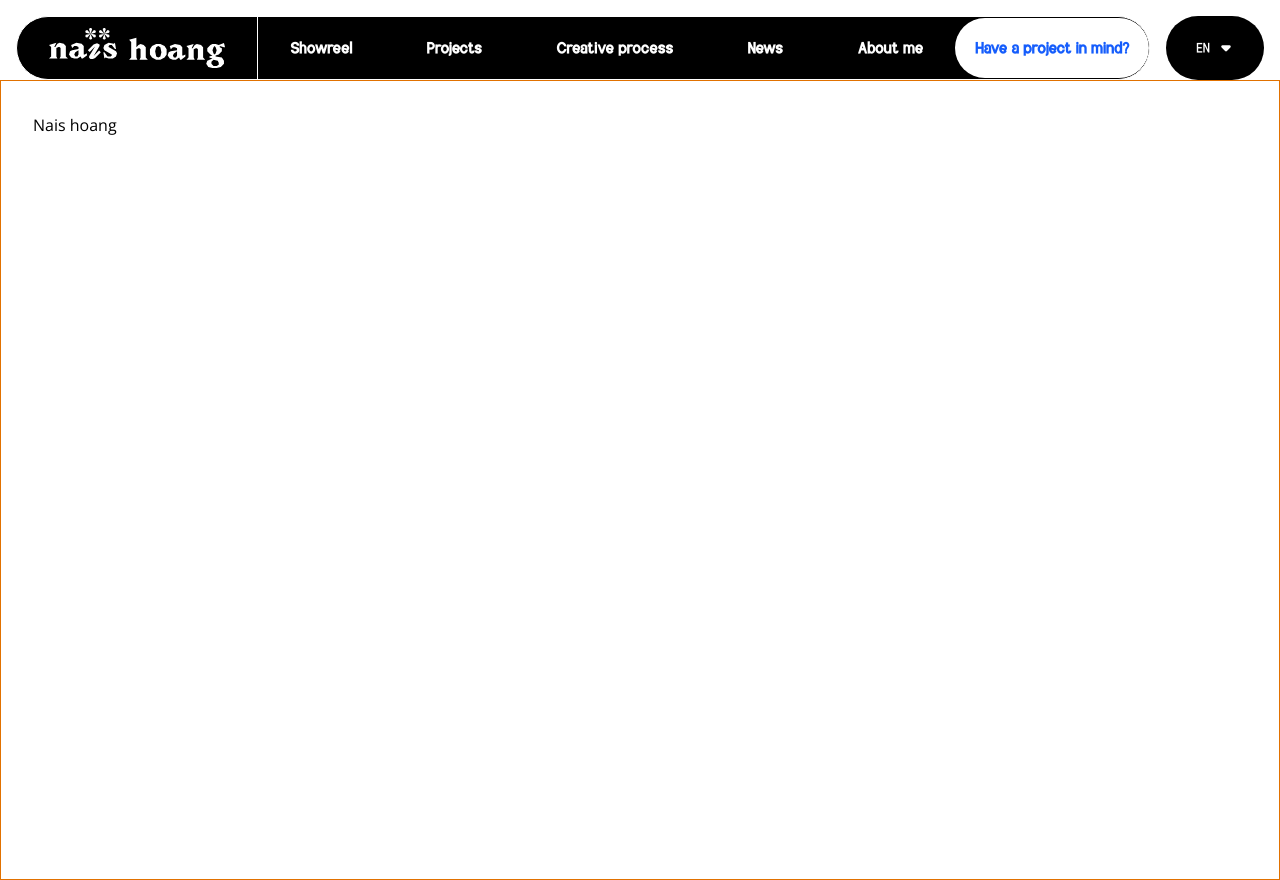
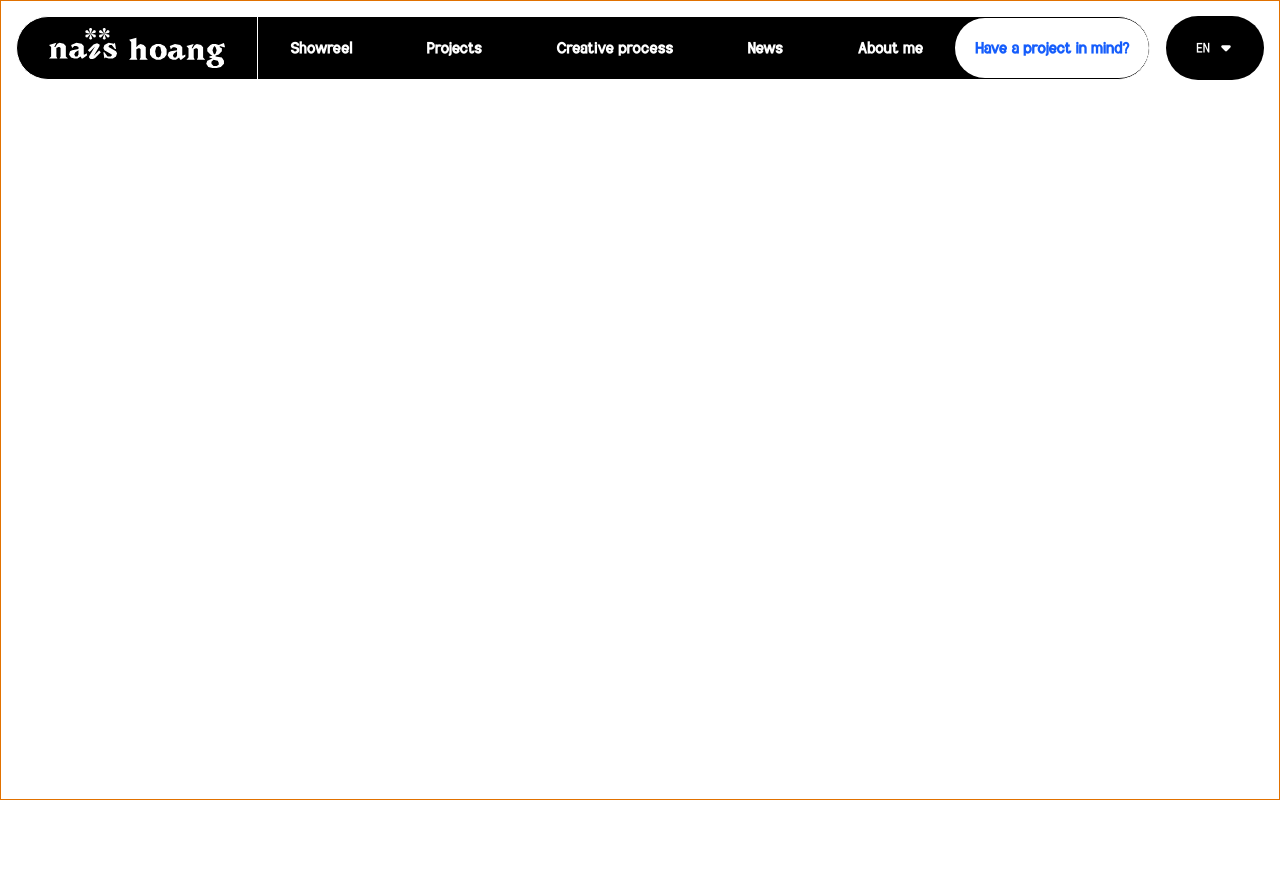
Before and after one commit to robinlrx/nais-portfolio, a Next.js app: page /en in a window 1280 px wide. After the commit the page ends 800 px from the top, so only its background shows below. Built offline with nearby package versions, Linux system fonts and the light colour scheme.

Commit message:
change navbar position

```diff
--- a/app/components/Navbar.tsx
+++ b/app/components/Navbar.tsx
@@ -49,7 +49,7 @@ export default function Navbar({ switchPathOverride }: NavbarProps) {
 	const contactLabel = locale === "fr" ? "J'ai un brief à proposer !" : "Have a project in mind?";
 
 	return (
-		<header className="sticky top-0 z-50 w-full px-3 pt-3 sm:px-4 sm:pt-4 font-hago">
+		<header className="absolute top-0 z-999 w-full px-3 pt-3 sm:px-4 sm:pt-4 font-hago">
 			<div className="relative mx-auto flex max-w-7xl items-center justify-between gap-4">
 				<nav className="flex h-16 items-center overflow-hidden rounded-full border border-white bg-black grow">
 					{/* Logo */}
```
